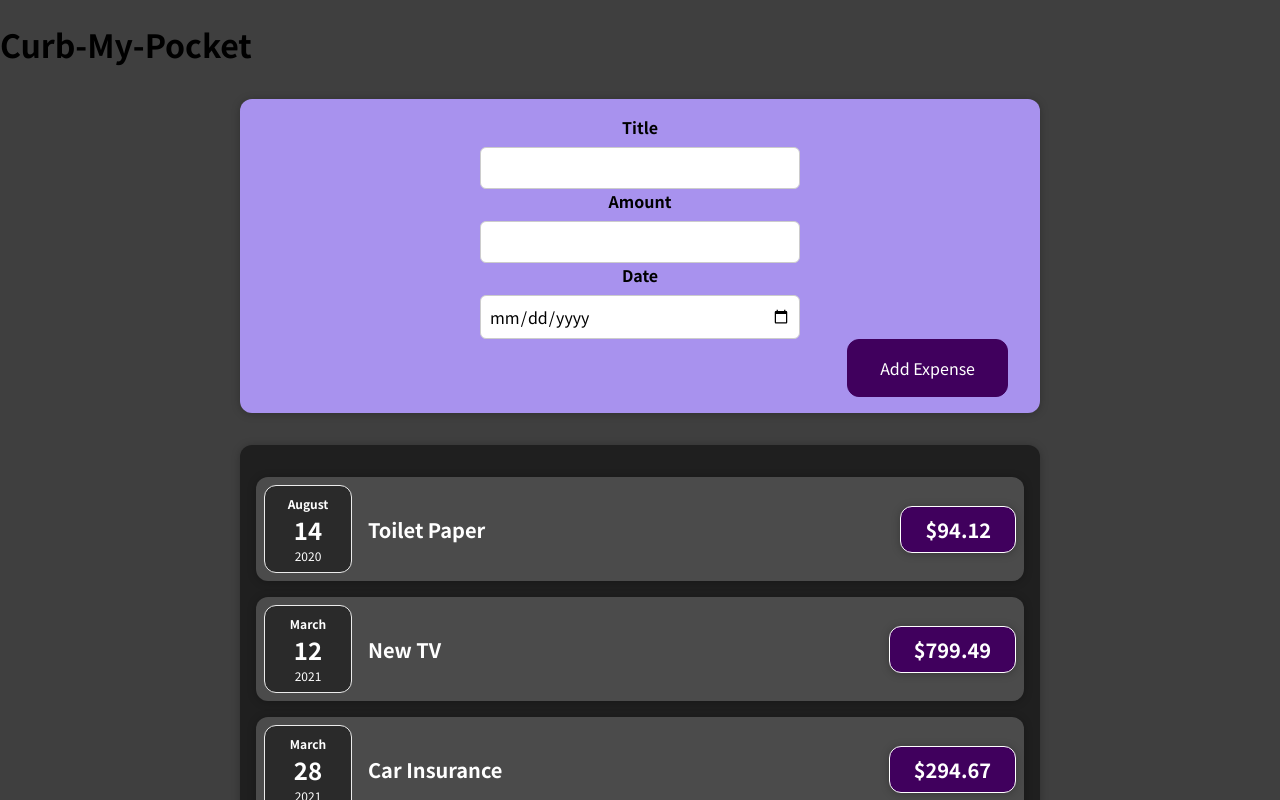
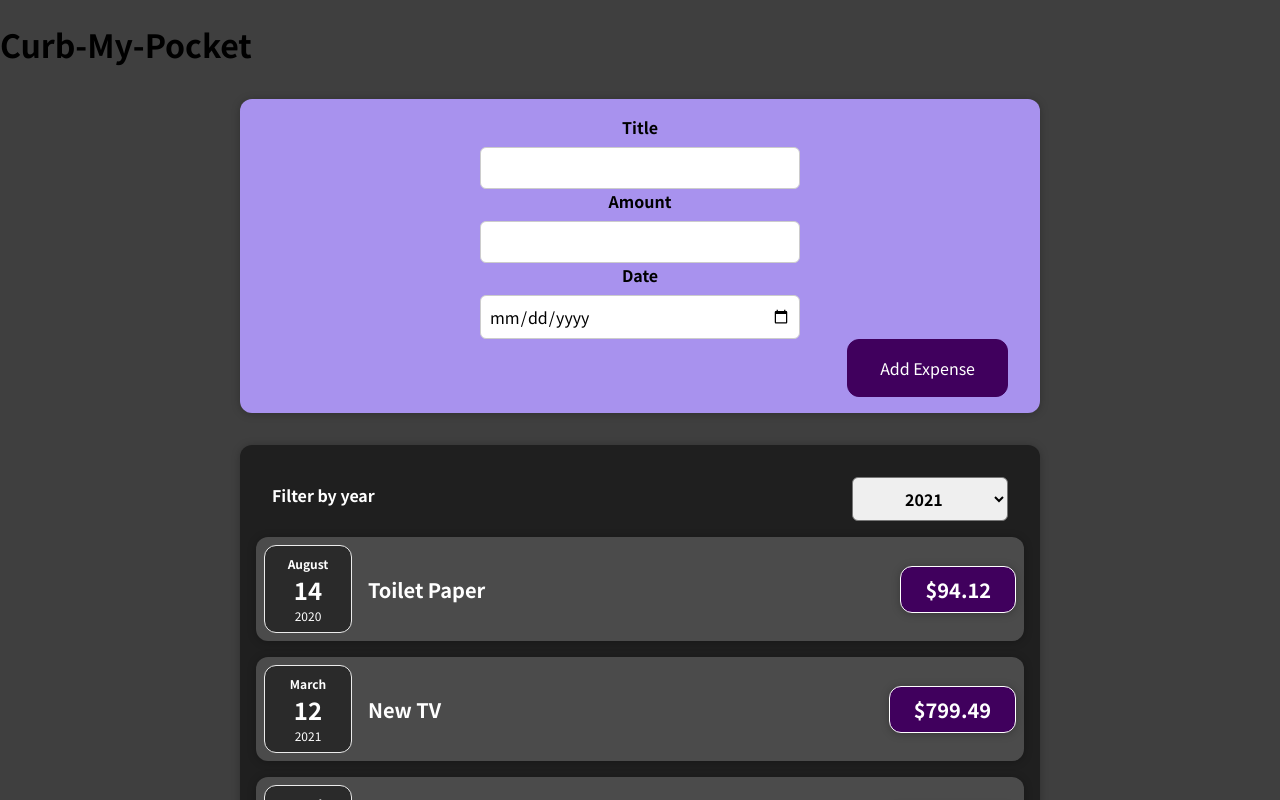
Before and after one commit to Pranav016/CurbMyExpenditure, a React (Create React App) app: page / in a window 1280 px wide. Shown: the top 800 px of the page. Built offline with nearby package versions, Linux system fonts and the light colour scheme.

Commit message:
Add ExpenseFilter component and save year using useState in Expenses.js
Also two way binding was implemented and data was lifted up using function parameters in props

```diff
--- /dev/null
+++ b/src/components/ExpenseFilter/ExpenseFilter.css
@@ -0,0 +1,24 @@
+.expenses-filter {
+	color: white;
+	padding: 0 1rem;
+}
+
+.expenses-filter__control {
+	display: flex;
+	width: 100%;
+	align-items: center;
+	justify-content: space-between;
+	margin: 1rem 0;
+}
+
+.expenses-filter label {
+	font-weight: bold;
+	margin-bottom: 0.5rem;
+}
+
+.expenses-filter select {
+	font: inherit;
+	padding: 0.5rem 3rem;
+	font-weight: bold;
+	border-radius: 6px;
+}
--- /dev/null
+++ b/src/components/ExpenseFilter/ExpenseFilter.js
@@ -0,0 +1,26 @@
+import React from 'react';
+
+import './ExpenseFilter.css';
+
+const ExpensesFilter = (props) => {
+	const dropDownHandler = (event) => {
+		props.onChangeFilter(event.target.value);
+	};
+
+	return (
+		<div className='expenses-filter'>
+			<div className='expenses-filter__control'>
+				<label>Filter by year</label>
+				<select value={props.selected} onChange={dropDownHandler}>
+					{/* two way binding implemented here*/}
+					<option value='2022'>2022</option>
+					<option value='2021'>2021</option>
+					<option value='2020'>2020</option>
+					<option value='2019'>2019</option>
+				</select>
+			</div>
+		</div>
+	);
+};
+
+export default ExpensesFilter;
--- a/src/components/Expenses/Expenses.js
+++ b/src/components/Expenses/Expenses.js
@@ -1,11 +1,23 @@
-import React from 'react';
+import React, { useState } from 'react';
 import ExpenseItem from './ExpenseItem';
 import './Expenses.css';
 import Card from '../UI/Card';
+import ExpenseFilter from '../ExpenseFilter/ExpenseFilter';
 
 const Expenses = (props) => {
+	const [filteredYear, setFileredYear] = useState('2021');
+
+	const filterChangeHandler = (selectedYear) => {
+		setFileredYear(selectedYear);
+	};
+
 	return (
+		<div>
 			<Card className='expenses'>
+				<ExpenseFilter
+					selected={filteredYear}
+					onChangeFilter={filterChangeHandler}
+				/>
 				<ExpenseItem
 					title={props.items[0].title}
 					amount={props.items[0].amount}
@@ -27,6 +39,7 @@
 					date={props.items[3].date}
 				/>
 			</Card>
+		</div>
 	);
 };
 
```
Lines whose indentation alone changed are shown as unchanged.
